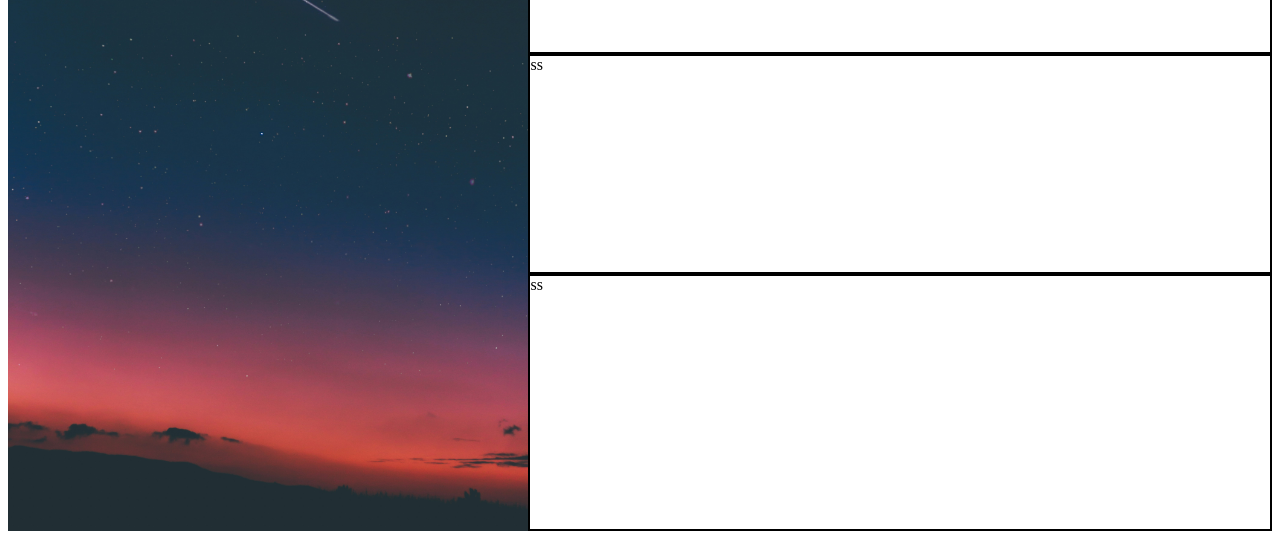
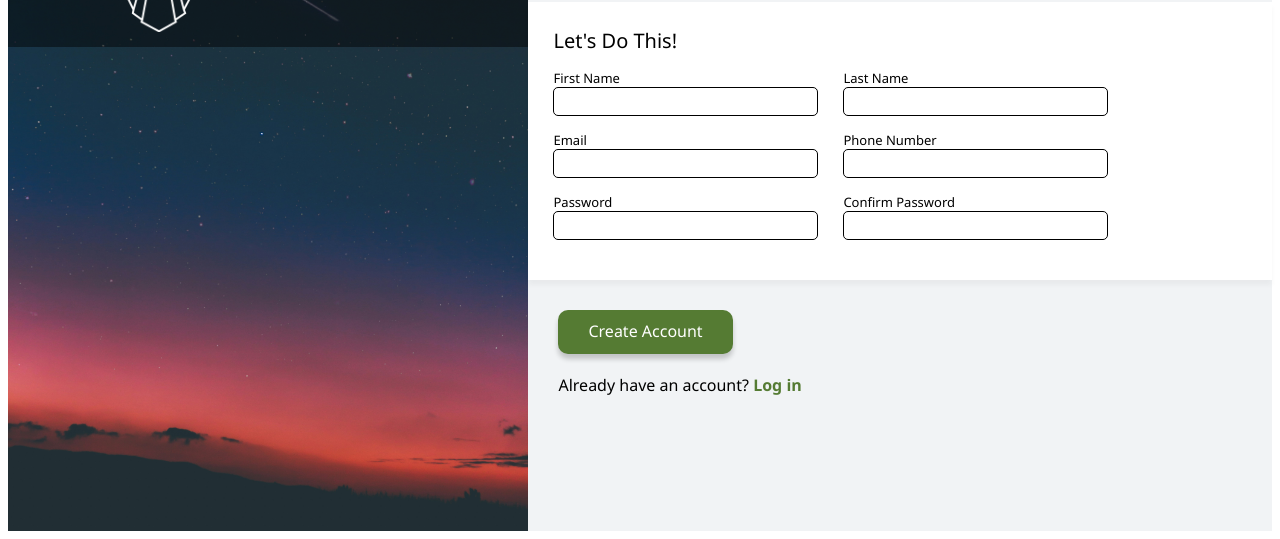
Before and after one commit to Jrgth91/signup-form, a plain HTML site: page index.html in a window 1280 px wide. Shown: the part 261-800 px from the top of the page. Drawn offline with Linux system fonts and the light colour scheme.

Commit message:
fill in grids with forms, inputs, css styling, transitions

```diff
--- a/index.html
+++ b/index.html
@@ -16,15 +16,60 @@
     </div>
     <div class="rightContainer">
         <div class="topContainer">
-            <div class="emptySpace"></div>
-            <div class="text1">This is not a real online service! You know you need something
+            <div class="emptySpace" id="top"></div>
+            <div class="text1" id="top">This is not a real online service! You know you need something
                 like this in your life to realize your deepest dreams!</div>
-            <div class="text2">Sign up now and get started! </div>
-            <div class="text3">You <em>know</em> you want to.</div>
+            <div class="text2" id="top">Sign up now and get started! </div>
+            <div class="text3" id="top">You <em>know</em> you want to.</div>
         </div>
-        <div class="middleForm">ss</div>
-        <div class="bottomForm">ss</div>
+        <div class="middleForm">
+            Let's Do This!
+            <form action="/my-handling-form-page" method="post">
+                <div class="formDivContainer">
+                    <div class="leftFormDiv">
+                            <div class="inputs">
+                                <label for="firstName">First Name</label>
+                                <input type="text" id="firstName" name="user_firstName" class="inputClass" />
+                            </div>
+
+                            <div class="inputs">
+                                <label for="email">Email</label>
+                                <input type="email" id="email" name="user_email" class="inputClass"/>
+                            </div>
+
+                            <div class="inputs" id="firstPassword">
+                                <label for="password">Password</label>
+                                <input type="password" id="password" name="user_password"class="inputClass"/>
+                            </div>
+
+                    </div>
+                    <div class="rightFormDiv">
+
+                            <div class="inputs">
+                                <label for="lastName">Last Name</label>
+                                <input type="text" id="lastName" name="user_lastName" class="inputClass"/>
+                            </div>
+
+                            <div class="inputs">
+                                <label for="phoneNumber">Phone Number</label>
+                                <input type="number" id="phoneNumber" name="user_phoneNumber" class="inputClass"/>
+                            </div>
+
+                            <div class="inputs" id="secondPassword">
+                                <label for="confirmPassword">Confirm Password</label>
+                                <input type="password" id="confirmPassword" name="user_confirmPassword" class="inputClass"/>
+                            </div>
+
+                    </div>
+                </div>
+            </form>
+        </div>
+        <div class="bottomForm">
+            <div class="createAccountButton">Create Account</div>
+            <div class="loginText">Already have an account? <span>Log in</span></div>
+        </div>
     </div>
 
 </body>
+<script src="script.js"></script>
 </html>
--- a/script.js
+++ b/script.js
@@ -0,0 +1,45 @@
+const firstPass = document.querySelector("#password");
+const secondPass = document.querySelector("#confirmPassword");
+const firstPassword = document.querySelector("#firstPassword");
+const passwordInputs = document.querySelectorAll('.passInputs');
+const logIn = document.querySelector("span");
+const createAccount = document.querySelector(".createAccountButton");
+let passwordNotice = document.createElement("div");
+let passwordMatch = true;
+
+passwordNotice.className = "passwordNotice"
+passwordNotice.style.height = "0px";
+firstPassword.appendChild(passwordNotice);
+
+createAccount.addEventListener("mousedown", () => {
+    createAccount.classList.add("button-push");
+})
+
+createAccount.addEventListener("mouseup", () => {
+    createAccount.classList.remove("button-push");
+})
+
+logIn.addEventListener("mousedown", (e) => {
+    window.location.href = 'http://www.google.com';
+})
+
+createAccount.addEventListener("click", (e) => {
+    if (!passwordMatch) {
+        passwordNotice.textContent = "* Passwords do not match"
+    } else {
+        passwordNotice.textContent = "";
+    }
+})
+
+secondPass.addEventListener("keyup", (e) => {
+    if (secondPass.value !== firstPass.value) {
+        passwordNotice.textContent = "* Passwords do not match"
+        passwordMatch = false;
+    } else if (secondPass.value === "" && firstPass.value === "") {
+        passwordNotice.textContent = "";
+        passwordMatch = true;
+    } else {
+        passwordNotice.textContent = "";
+        passwordMatch = true;
+    }
+})
--- a/style.css
+++ b/style.css
@@ -28,11 +28,12 @@ body {
     display: flex;
     justify-content: center;
     height: 120px;
+    padding: 15px 0 15px 0;
     background-color: rgba(0, 0, 0, 0.463);
 }
 
 .empty {
-    height: 100px;
+    height: 150px;
 }
 
 .logoImage {
@@ -56,7 +57,6 @@ body {
 .topContainer, .middleForm, .bottomForm {
     display: flex;
     flex-direction: column;
-    border: 2px solid black;
     height: 100%;
 }
 
@@ -64,9 +64,10 @@ body {
     height: 85%;
 }
 
-.topContainer {
+.topContainer, .bottomForm {
+    background-color: rgb(241, 243, 245);
     padding-top: 100px;
-    padding: 25px;
+    padding: 30px;
 }
 
 .emptySpace {
@@ -81,6 +82,93 @@ body {
 
 }
 
+.middleForm {
+    padding-top: 10px;
+    font-family: 'Segoe UI', Tahoma, Geneva, Verdana, sans-serif;
+    font-weight: 500;
+    font-size: 20px;
+    padding: 25px;
+    box-shadow: 0 5px 5px rgba(0, 0, 0, 0.041);
+    order:0;
+    z-index:2;
+}
+
 .text2, .text3 {
     margin-bottom: 30px;
 }
+
+.leftFormDiv, .rightFormDiv {
+    display: flex;
+    flex-direction: column;
+    width: 100%;
+    height: 100%;
+    justify-content: start;
+
+}
+
+.formDivContainer {
+    margin-top: 15px;
+    display: flex;
+    height: 100%;
+    width: 80%;
+    gap: 25px;
+
+}
+
+.inputs, .passInputs {
+    display: flex;
+    flex-direction: column;
+    font-size: small;
+    margin-bottom: 15px;
+}
+
+.createAccountButton {
+    padding: 10px 30px 12px 30px;
+    background-color: #557b33;
+    width: fit-content;
+    border-radius: 10px;
+    color: white;
+    font-family: 'Segoe UI', Tahoma, Geneva, Verdana, sans-serif;
+    margin-bottom: 20px;
+    box-shadow: 0 5px 5px rgba(0, 0, 0, 0.195);
+    transition: 0.2s;
+
+}
+
+.loginText, span, .passwordNotice{
+    font-family: 'Segoe UI', Tahoma, Geneva, Verdana, sans-serif;
+    font-weight: 500;
+}
+
+span {
+    color: #557b33;
+    font-weight: 700;
+}
+
+input:focus {
+    outline: none !important;
+    border:1px solid blue;
+    box-shadow: 0 2px 7px rgba(0, 0, 0, 0.195);
+  }
+
+.passwordNotice {
+    font-size: smaller;
+    color: red;
+  }
+
+.red-border {
+    outline: none !important;
+    border:1px solid rgb(255, 0, 0);
+}
+
+.button-push {
+    transform: translateY(2px);
+    box-shadow: none;
+}
+
+.inputClass {
+    border-radius: 5px;
+    border:1px solid rgb(0, 0, 0);
+    font-size: larger;
+    height: 25px;
+}
```
